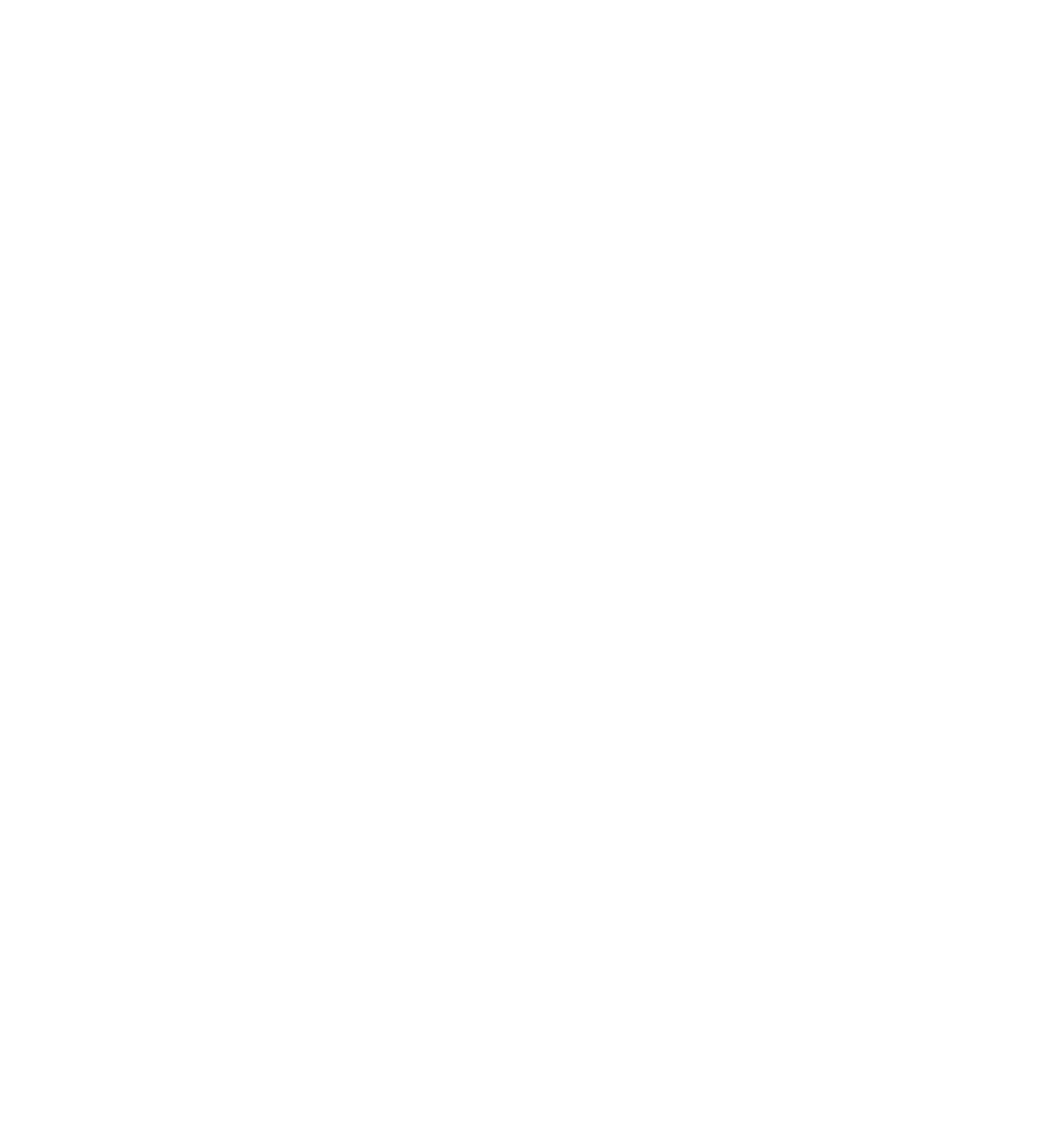
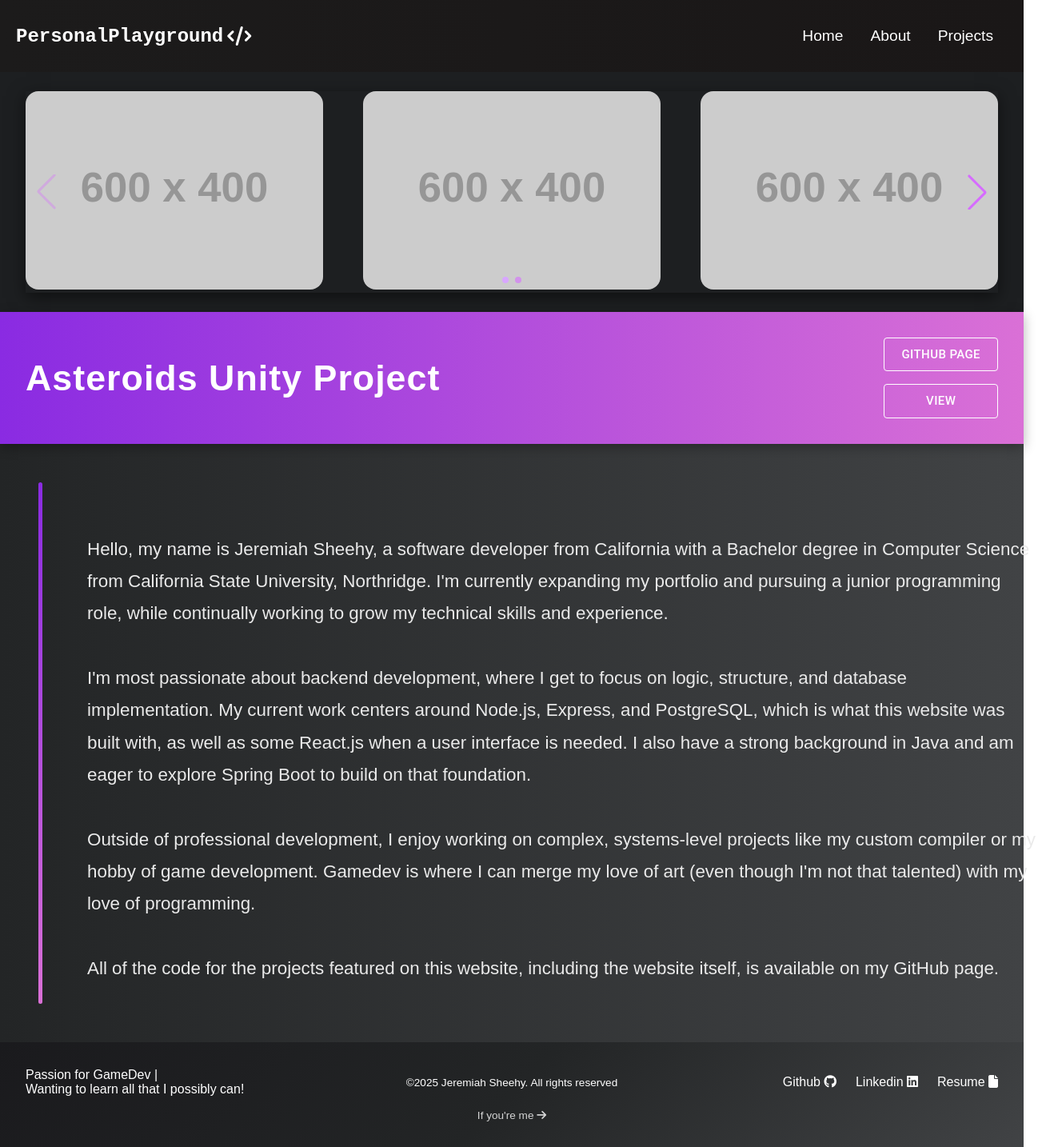
Before and after one commit to jameys127/PersonalPlayground, a React (Create React App) app in the folder front/: page /projects/test in a window 1280 px wide. Shown: the whole page at 80% size, 1328 px wide, since content can reach past the window. Before the commit the page ends 800 px from the top, so only its background shows below. Built offline with nearby package versions, Linux system fonts and the light colour scheme; a web font is replaced by a local one.

Commit message:
I have done the general layout of the individual project page. Lots to fix | Not done

```diff
--- a/front/package.json
+++ b/front/package.json
@@ -13,7 +13,8 @@
     "react": "^19.1.1",
     "react-dom": "^19.1.1",
     "react-router-dom": "^7.9.2",
-    "react-scripts": "5.0.1"
+    "react-scripts": "5.0.1",
+    "swiper": "^12.0.2"
   },
   "scripts": {
     "start": "react-scripts start",
--- a/front/src/App.js
+++ b/front/src/App.js
@@ -6,6 +6,8 @@ import DashLayout from './components/Private/DashLayout';
 import Welcome from './features/auth/Welcome';
 import Project from './components/Project/Project';
 import About from './components/Public/About/About';
+import ProjectPage from './components/Project/ProjectPage';
+import ProjectLayout from './components/Project/ProjectLayout';
 
 function App() {
   return (
@@ -15,7 +17,10 @@ function App() {
       <Route path='/' element={<Layout />}>
         <Route index element={<Public />} />
 
-        <Route path='projects' element={<Project />} />
+        <Route path='projects' element={<ProjectLayout />}>
+          <Route index element={<Project />} />
+          <Route path='test' element={<ProjectPage />} />
+        </Route>
         <Route path='about' element={<About />} />
 
         {/* after that we have the login which would be /login  */}
--- a/front/src/components/Project/Project.js
+++ b/front/src/components/Project/Project.js
@@ -9,8 +9,8 @@ import './Project.css';
 const Projects = () => {
 
   return (
-    <section className='public'>
-        <PublicHeader />
+    // <section className='public'>
+    //     <PublicHeader />
         <div className='project-section'>
             <h1 className='project-intro'>
                 My Projects
@@ -18,8 +18,8 @@ const Projects = () => {
             <h3>From video games to custom compilers!</h3>
             <Cards />
         </div>
-        <PublicFooter />
-    </section>
+    //     <PublicFooter />
+    // </section>
   )
 }
 
--- /dev/null
+++ b/front/src/components/Project/ProjectLayout.js
@@ -0,0 +1,18 @@
+import React, { Fragment } from 'react'
+import PublicHeader from '../Public/PublicHeader'
+import { Outlet } from 'react-router-dom'
+import PublicFooter from '../Public/PublicFooter'
+
+const ProjectLayout = () => {
+  return (
+    <Fragment>
+        <PublicHeader />
+        <div className='project-page-container'>
+            <Outlet />
+        </div>
+        <PublicFooter />
+    </Fragment>
+  )
+}
+
+export default ProjectLayout
--- /dev/null
+++ b/front/src/components/Project/ProjectPage.css
@@ -0,0 +1,135 @@
+.project-page-body{
+    background: linear-gradient(to right, #232526, #414345);
+    color: #fff;
+    min-height: 80vh;
+    display: flex;
+    flex-direction: column;
+}
+
+.slider-section{
+    width: 100%;
+    background-color: #1d1f21;
+    padding: 1.5rem 0;
+}
+
+.slider{
+    width: 95%;
+    max-width: 1400px;
+    margin: 0 auto;
+    overflow: hidden;
+    box-shadow: 0 6px 20px rgba(0, 0, 0, 0.5);
+}
+
+.slider img{
+    border-radius: 16px;
+    width: 100%;
+    height: 100%;
+    object-fit: cover;
+}
+
+.swiper-pagination-bullet{
+    background: #d66cff;
+    opacity: 0.6;
+}
+
+.swiper-pagination-bullet-active{
+    background: #d8a7ff;
+    opacity: 1;
+}
+
+.swiper-button-prev,
+.swiper-button-next{
+    color: #d66cff;
+}
+
+.project-header-bar{
+    width: 100%;
+    background: linear-gradient(90deg, #8a2be2, #da70d6);
+    display: flex;
+    justify-content: space-between;
+    align-items: center;
+    padding: 2rem;
+    flex-wrap: wrap;
+    box-shadow: 0 4px 14px rgba(0, 0, 0, 0.3);
+}
+
+.project-title{
+    font-size: 2.8rem;
+    color: #fff;
+    letter-spacing: 1px;
+}
+
+.project-buttons{
+    display: flex;
+    flex-direction: column;
+    gap: 1rem;
+}
+
+.MuiButton-root {
+  border-color: #ffffff !important;
+  color: #ffffff !important;
+  font-weight: 500;
+  transition: all 0.2s ease-in-out;
+}
+.MuiButton-root:hover {
+  border-color: #232526 !important;
+  background: rgba(255, 255, 255, 0.15) !important;
+}
+
+.project-description{
+    display: flex;
+    align-items: left;
+    gap: 1.5rem;
+    width: 100%;
+    max-width: 1800px;
+    margin: 3rem;
+}
+
+.project-description::before {
+  content: "";
+  display: block;
+  width: 5px;
+  background: linear-gradient(180deg, #8a2be2, #da70d6);
+  border-radius: 4px;
+  flex-shrink: 0;
+  height: auto;
+  align-self: stretch;
+}
+
+.project-description pre {
+  white-space: pre-wrap;
+  word-wrap: break-word;
+  font-size: 1.4rem;
+  line-height: 1.8;
+  margin: 0;
+  color: #eaeaea;
+  padding: 1.5rem 2rem;
+}
+
+@media (max-width: 900px) {
+  .project-header-bar {
+    flex-direction: column;
+    align-items: flex-start;
+    gap: 1rem;
+  }
+
+  .project-title {
+    font-size: 2.2rem;
+  }
+
+  .project-buttons {
+    flex-direction: row;
+    flex-wrap: wrap;
+  }
+
+  .project-description {
+    flex-direction: column;
+    gap: 1rem;
+  }
+
+  .project-description::before {
+    width: 100%;
+    height: 4px;
+    background: linear-gradient(90deg, #8a2be2, #da70d6);
+  }
+}
--- /dev/null
+++ b/front/src/components/Project/ProjectPage.js
@@ -0,0 +1,50 @@
+import React from 'react'
+import SwiperComponent from '../SwiperComponent';
+import './ProjectPage.css'
+import Button from '@mui/material/Button';
+import { Link } from 'react-router-dom';
+
+
+const ProjectPage = () => {
+    const string = `
+Hello, my name is Jeremiah Sheehy, a software developer from California with a Bachelor degree in Computer Science from California State University, Northridge. I'm currently expanding my portfolio and pursuing a junior programming role, while continually working to grow my technical skills and experience.
+
+I'm most passionate about backend development, where I get to focus on logic, structure, and database implementation. My current work centers around Node.js, Express, and PostgreSQL, which is what this website was built with, as well as some React.js when a user interface is needed. I also have a strong background in Java and am eager to explore Spring Boot to build on that foundation.
+
+Outside of professional development, I enjoy working on complex, systems-level projects like my custom compiler or my hobby of game development. Gamedev is where I can merge my love of art (even though I'm not that talented) with my love of programming.
+
+All of the code for the projects featured on this website, including the website itself, is available on my GitHub page.`;
+  return (
+    <div className='project-page-body'>
+        <div className='slider-section'>
+            <SwiperComponent />
+        </div>
+        <div className='project-header-bar'>
+            <h1 className='project-title'>Asteroids Unity Project</h1>
+            <div className='project-buttons'>
+                <Button
+                    href='https://github.com/jameys127'
+                    variant='outlined'
+                    color='secondary'
+                    size='large'
+                >
+                    Github Page
+                </Button>
+                <Button
+                    component={Link}
+                    variant='outlined'
+                    color='secondary'
+                    size='large'
+                >
+                    View
+                </Button>
+            </div>
+        </div>
+        <div className='project-description'>
+            <pre>{string}</pre>
+        </div>
+    </div>
+  )
+}
+
+export default ProjectPage
--- a/front/src/components/Public/CardItem.js
+++ b/front/src/components/Public/CardItem.js
@@ -5,6 +5,7 @@ import CardMedia from '@mui/material/CardMedia';
 import Typography from '@mui/material/Typography';
 import CardActionArea from '@mui/material/CardActionArea';
 import './CardItem.css'
+import { Link } from 'react-router-dom';
 
 const CardItem = (prop) => {
   return (
@@ -17,9 +18,9 @@ const CardItem = (prop) => {
         '&:hover': {
             transform: 'scale(1.04)'
         },
-        transition: 'all 0.1s ease'
+        transition: 'all 0.3s ease'
         }}>
-        <CardActionArea>
+        <CardActionArea LinkComponent={Link} to={'/projects/test'}>
             <CardMedia
                 component="img"
                 height="200"
--- /dev/null
+++ b/front/src/components/SwiperComponent.js
@@ -0,0 +1,29 @@
+import React from 'react'
+import { Swiper, SwiperSlide } from 'swiper/react';
+import {Pagination, Navigation} from 'swiper/modules';
+import 'swiper/css';
+import 'swiper/css/pagination'
+import 'swiper/css/navigation'
+
+
+const SwiperComponent = () => {
+  return (
+    <div className='slider'>
+    <Swiper
+      spaceBetween={50}
+      modules={[Pagination, Navigation]}
+      pagination={{clickable: true}}
+      navigation
+      slidesPerView={3}
+      onSlideChange={() => console.log('slide change')}
+    >
+      <SwiperSlide><img src='https://placehold.co/600x400' alt='img' /></SwiperSlide>
+      <SwiperSlide><img src='https://placehold.co/600x400' alt='img' /></SwiperSlide>
+      <SwiperSlide><img src='https://placehold.co/600x400' alt='img' /></SwiperSlide>
+      <SwiperSlide><img src='https://placehold.co/600x400' alt='img' /></SwiperSlide>
+    </Swiper>
+    </div>
+  )
+}
+
+export default SwiperComponent
```
Also changed, not shown: 1 other file (tests, documents, lock files or other folders).
